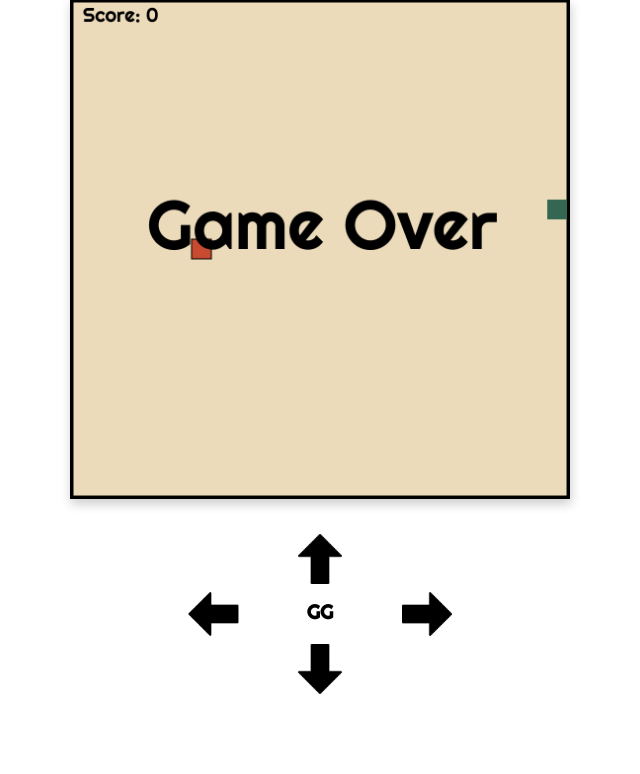
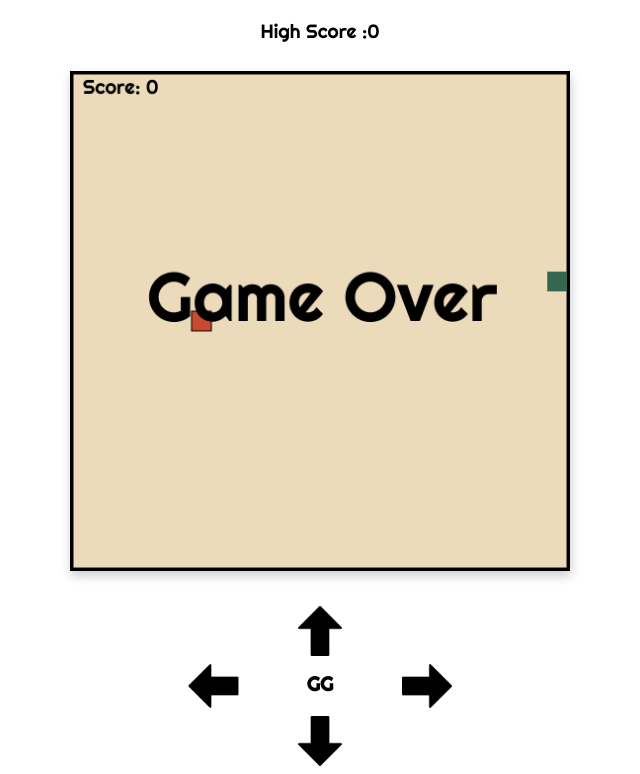
Before and after one commit to Open-Source-Community/Snake-Game, a plain HTML site: page index.html in a window 1280 px wide. Shown: the part 57-831 px from the top of the page, without its empty margins (320-960 px from the left). Before the commit the page ends 800 px from the top, so only its background shows below. Drawn offline with Linux system fonts and the light colour scheme.

Commit message:
Added Tracking High Score Feature

```diff
--- a/index.html
+++ b/index.html
@@ -13,6 +13,11 @@
         <div class="container-fluid">
             <h1>Snake Game</h1>
         </div>
+        <div id="container-highscore">
+            <div>High Score : </div>
+            <div id="high-score"></div>
+        </div>
+
     </div>
     <canvas class="col-lg-12 col-xs-12" id="id" width="500" height="500" style="max-width: 500px; max-height: 500px;"></canvas>
     <div class="arrows">
--- a/script/js.js
+++ b/script/js.js
@@ -24,6 +24,7 @@ const snakeboard_ctx = board.getContext("2d");
 
 main();
 gen_food();
+setHighScore(); // To fetch initial high score from local storage
 
 document.addEventListener("keydown", change_direction);
 
@@ -82,6 +83,7 @@ function move_snake() {
      if (has_eaten_food) {
           gen_food();
           score+=10;
+          setHighScore(score); // Update the high score to new high score if achieved.
      }
      else {
           snake.pop();
@@ -198,3 +200,18 @@ function drawScore(){
      snakeboard_ctx.font= "20px hed";
      snakeboard_ctx.fillText("Score: "+score ,10,20);
 }
+
+function setHighScore (currentScore=-1){
+     let fetchedScore= localStorage.getItem("highScore");
+
+     if(typeof fetchedScore === null){
+          fetchedScore=0;
+     }
+     else{
+          fetchedScore=Number(fetchedScore);
+     }
+     let highscore= document.getElementById("high-score");
+     fetchedScore=Math.max(fetchedScore,currentScore);
+     highscore.textContent=fetchedScore;
+     localStorage.setItem("highScore",fetchedScore);
+}
--- a/style/style.css
+++ b/style/style.css
@@ -52,6 +52,12 @@ button{
     transform: rotate(90deg);
 }
 
+#container-highscore {
+    display: flex;
+    justify-content: center;
+    margin: 2%;
+    font-size: larger;
+}
 
 
 canvas{
```
Also changed, not shown: Image/retry.png (added).
